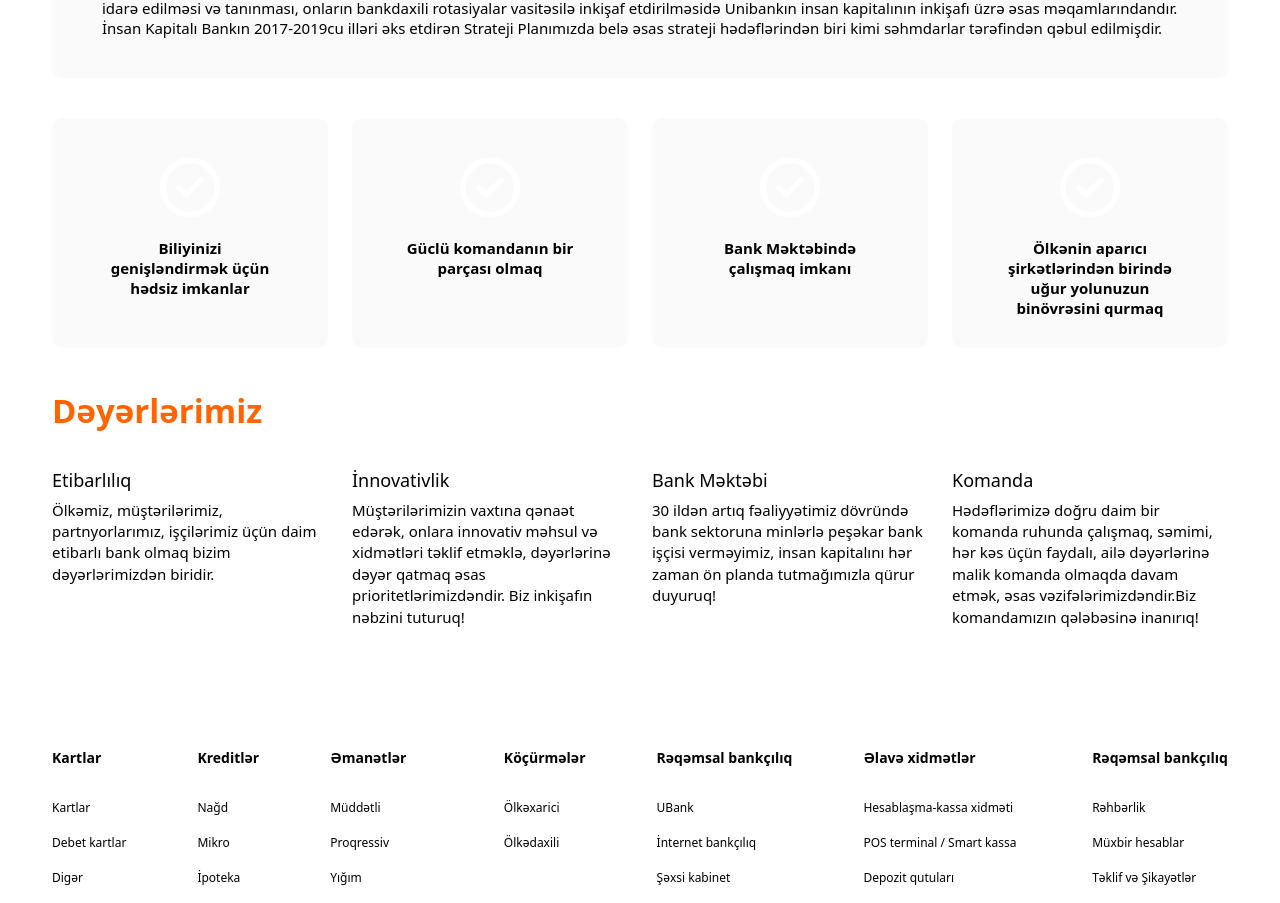
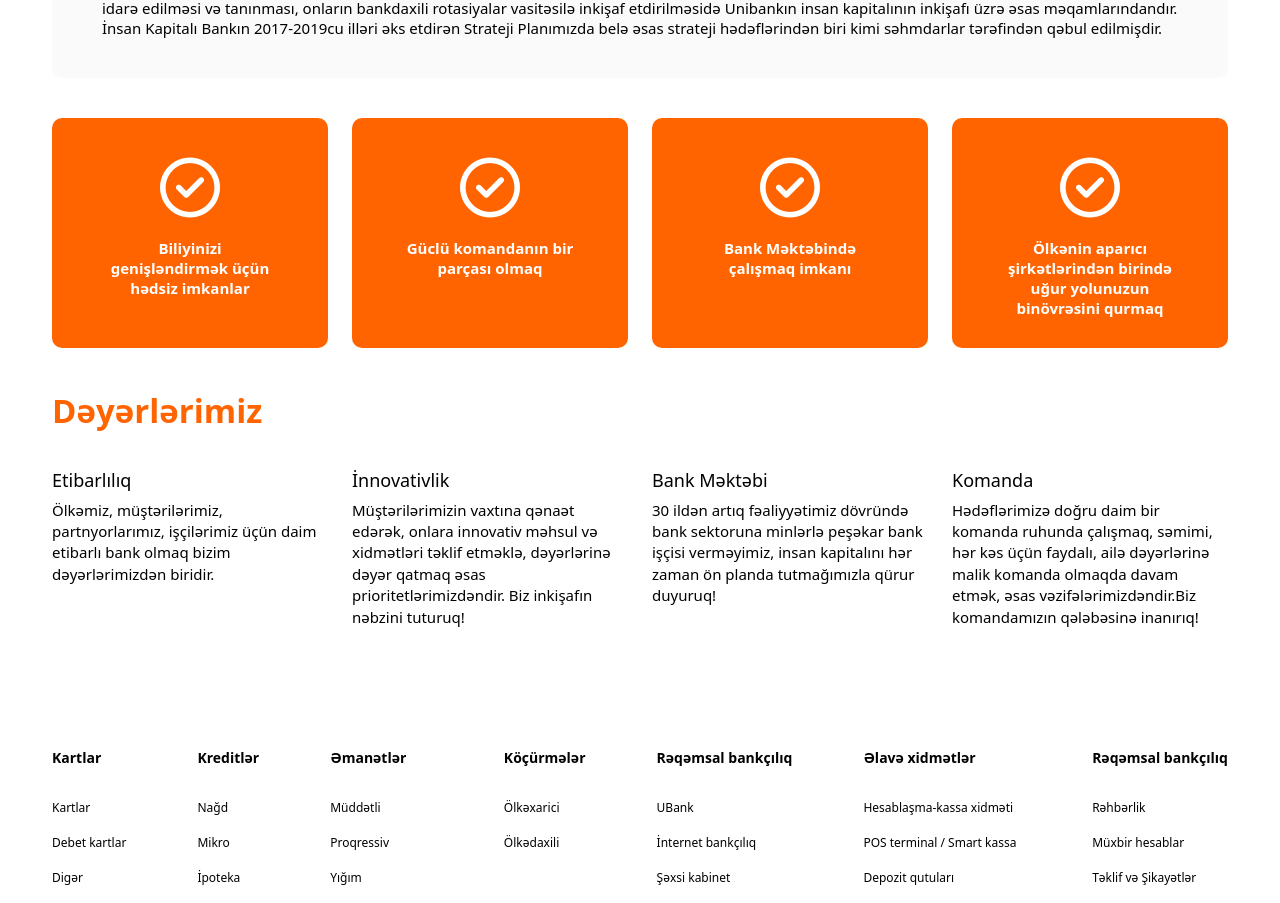
Before and after one commit to BehruzRehimli/Unibank, a React (Create React App) app: page /human in a window 1280 px wide. Shown: the part 1985-2888 px from the top of the page. Built offline with nearby package versions, Linux system fonts and the light colour scheme; a web font is replaced by a local one.

Commit message:
fix color-problems

```diff
--- a/src/components/header/header.css
+++ b/src/components/header/header.css
@@ -46,6 +46,10 @@ a:hover {
 
 .slide-p {
   color: #fff !important;
+}
+
+.orange-box {
+  background-color: #ff6400 !important;
 }
 
 header {
--- a/src/components/header/header.scss
+++ b/src/components/header/header.scss
@@ -43,7 +43,9 @@ a:hover{
 .slide-p{
     color: #fff !important;
 }
-
+.orange-box{
+    background-color: #ff6400 !important;
+}
 
 header{
     .nav-li{
--- a/src/pages/HumanRes/Human.js
+++ b/src/pages/HumanRes/Human.js
@@ -231,37 +231,37 @@ export default function Human(){
                     </div>
                     <div className="row my-3 g-4">
                         <div className="col-lg-3 col-md-12 col-sm-12 col-12">
-                            <div className="box box-org">
+                            <div className="box box-org orange-box">
                                 <div>
                                 <i style={{color:"white"}} class="fa-regular fa-circle-check"></i>
                                 </div>
-                                <p className="txt">Biliyinizi genişləndirmək üçün hədsiz imkanlar</p>
+                                <p className="txt slide-p">Biliyinizi genişləndirmək üçün hədsiz imkanlar</p>
                             </div>
                         </div>
                         <div className="col-lg-3 col-md-12 col-sm-12 col-12">
-                        <div className="box box-org">
+                        <div className="box box-org orange-box">
                                 <div>
                                 <i style={{color:"white"}} class="fa-regular fa-circle-check"></i>
                                 </div>
-                                <p className="txt">Güclü komandanın bir parçası olmaq</p>
+                                <p className="txt slide-p">Güclü komandanın bir parçası olmaq</p>
                             </div>
 
                         </div>
                         <div className="col-lg-3 col-md-12 col-sm-12 col-12">
-                        <div className="box box-org">
+                        <div className="box box-org orange-box">
                                 <div>
                                 <i style={{color:"white"}} class="fa-regular fa-circle-check"></i>
                                 </div>
-                                <p className="txt">Bank Məktəbində çalışmaq imkanı</p>
+                                <p className="txt slide-p">Bank Məktəbində çalışmaq imkanı</p>
                             </div>
 
                         </div>
                         <div className="col-lg-3 col-md-12 col-sm-12 col-12">
-                        <div className="box box-org">
+                        <div className="box box-org orange-box">
                                 <div>
                                 <i style={{color:"white"}} class="fa-regular fa-circle-check"></i>
                                 </div>
-                                <p className="txt">Ölkənin aparıcı şirkətlərindən birində uğur yolunuzun binövrəsini qurmaq</p>
+                                <p className="txt slide-p">Ölkənin aparıcı şirkətlərindən birində uğur yolunuzun binövrəsini qurmaq</p>
                             </div>
 
                         </div>
@@ -322,7 +322,7 @@ export default function Human(){
                             <h1>
                             Unibankda çalışmaq
                             </h1>
-                            <p>
+                            <p className="slide-p">
                             Xəyal etdiyin karyeranı məhz Unibankda qur!
                             </p>
                         </div>
@@ -372,7 +372,7 @@ export default function Human(){
                             <h1>
                             İşə qəbul prosesi
                             </h1>
-                            <p>
+                            <p className="slide-p">
                             Müsahibə zamanı özünə əmin olmaq üçün nələri etməlisən?
                             </p>
                         </div>
@@ -466,7 +466,7 @@ export default function Human(){
                         <div className="right">
                             <h1>
                             Təlim və İnkişaf                            </h1>
-                            <p>
+                            <p className="slide-p">
                             Karyera və iş həyatınız boyu Təlim və İnkişaf Mərkəzi əsas dostunuz və yol yoldaşınız olacaq!                            </p>
                         </div>
                     </div>
```
Also changed, not shown: 1 other file (tests, documents, lock files or other folders).
